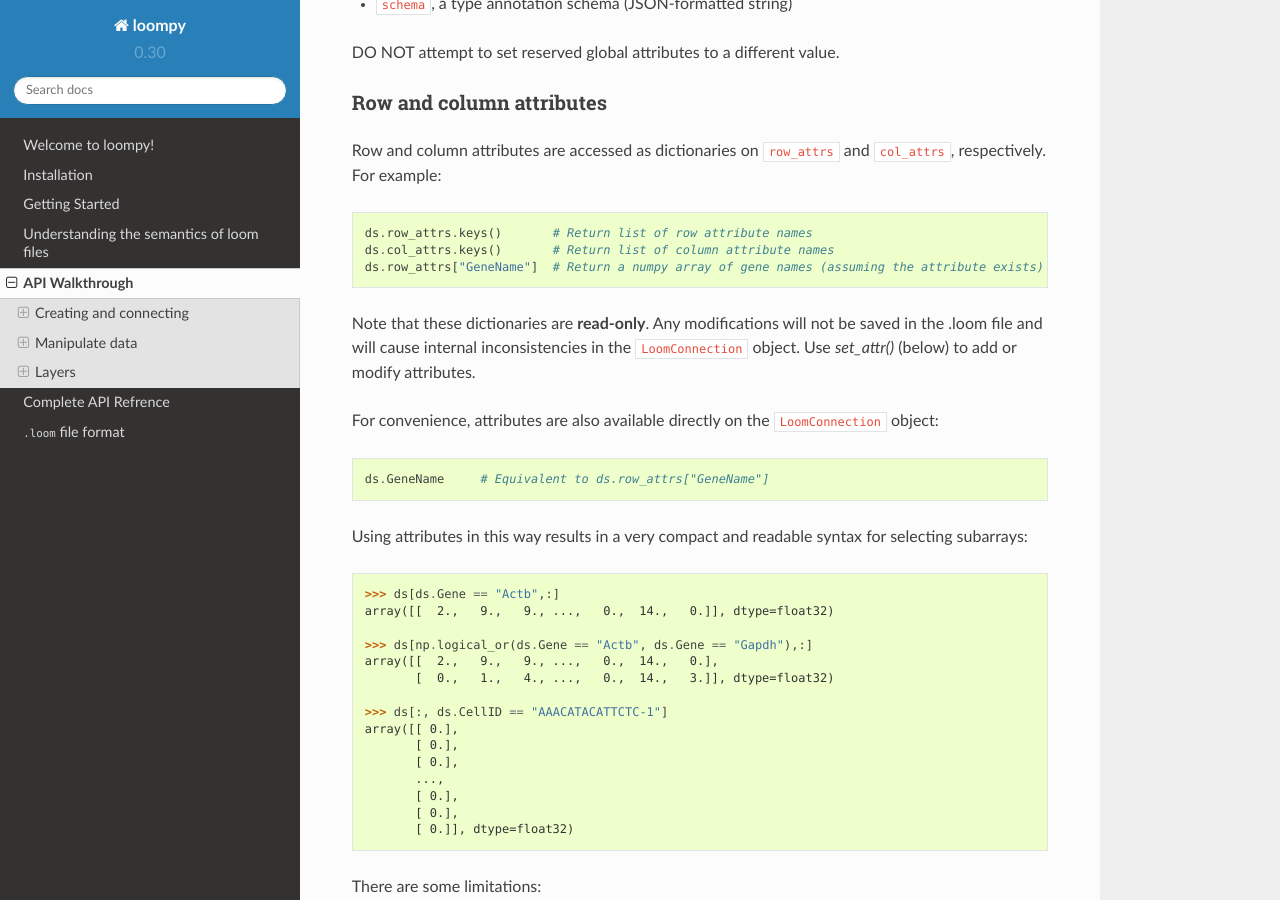
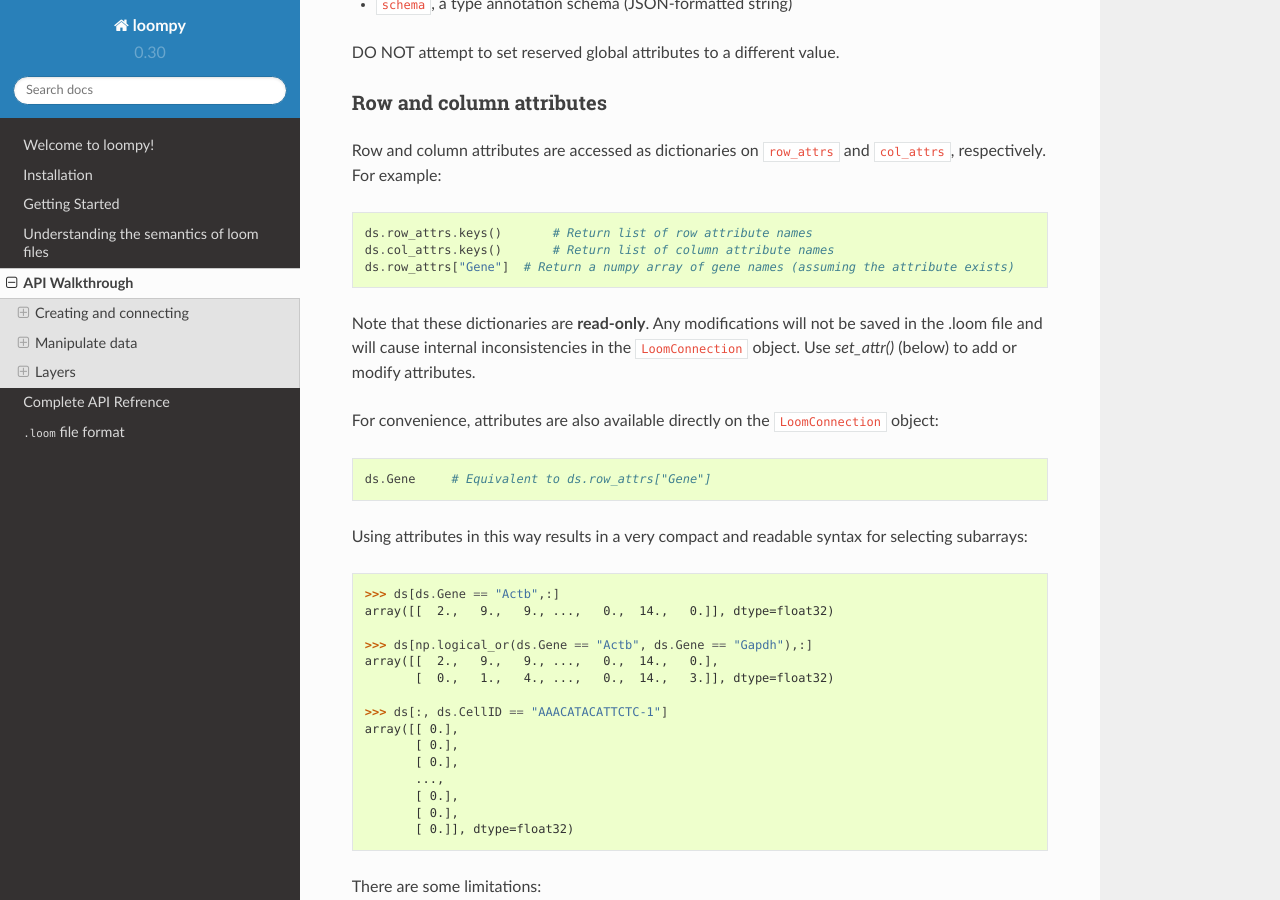
Before and after one commit to linnarsson-lab/loompy, a Sphinx documentation site: the page built from doc/apiwalkthrough/index.rst, in a window 1280 px wide and 900 px high, scrolled down 3584 px. Built offline with Sphinx 7.4.7 and the Read the Docs theme 2.0.0, drawn with Linux system fonts in a browser that asks for light colours.

Commit message:
Update index.rst
avoid non-standard GeneName

```diff
--- a/doc/apiwalkthrough/index.rst
+++ b/doc/apiwalkthrough/index.rst
@@ -214,7 +214,7 @@ and ``col_attrs``, respectively. For example:
 
     ds.row_attrs.keys()       # Return list of row attribute names
     ds.col_attrs.keys()       # Return list of column attribute names
-    ds.row_attrs["GeneName"]  # Return a numpy array of gene names (assuming the attribute exists)
+    ds.row_attrs["Gene"]  # Return a numpy array of gene names (assuming the attribute exists)
 
 Note that these dictionaries are **read-only**. Any modifications will
 not be saved in the .loom file and will cause internal inconsistencies
@@ -226,7 +226,7 @@ For convenience, attributes are also available directly on the
 
 .. code:: python
 
-    ds.GeneName     # Equivalent to ds.row_attrs["GeneName"]
+    ds.Gene     # Equivalent to ds.row_attrs["Gene"]
 
 Using attributes in this way results in a very compact and readable
 syntax for selecting subarrays:
```
